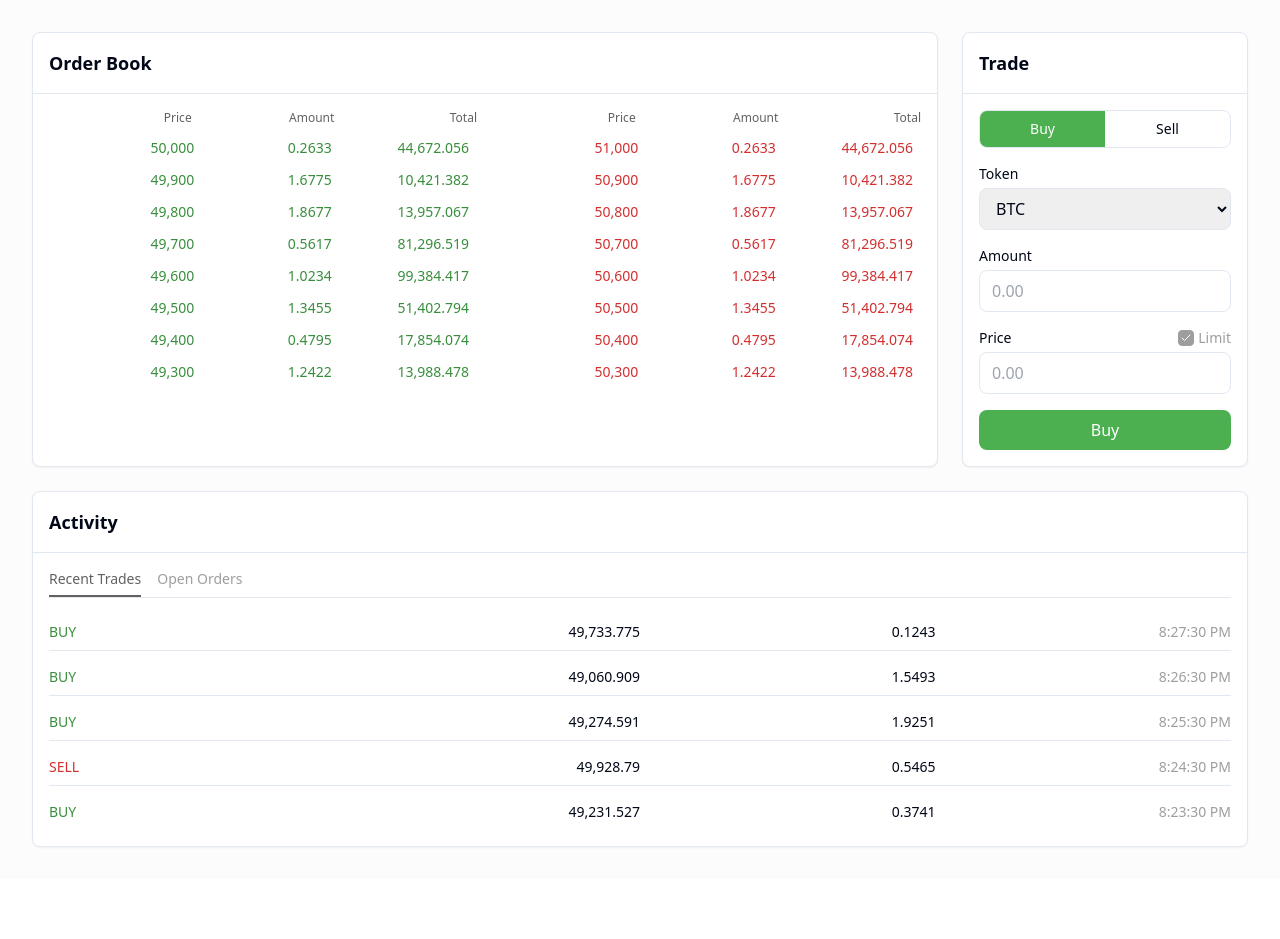
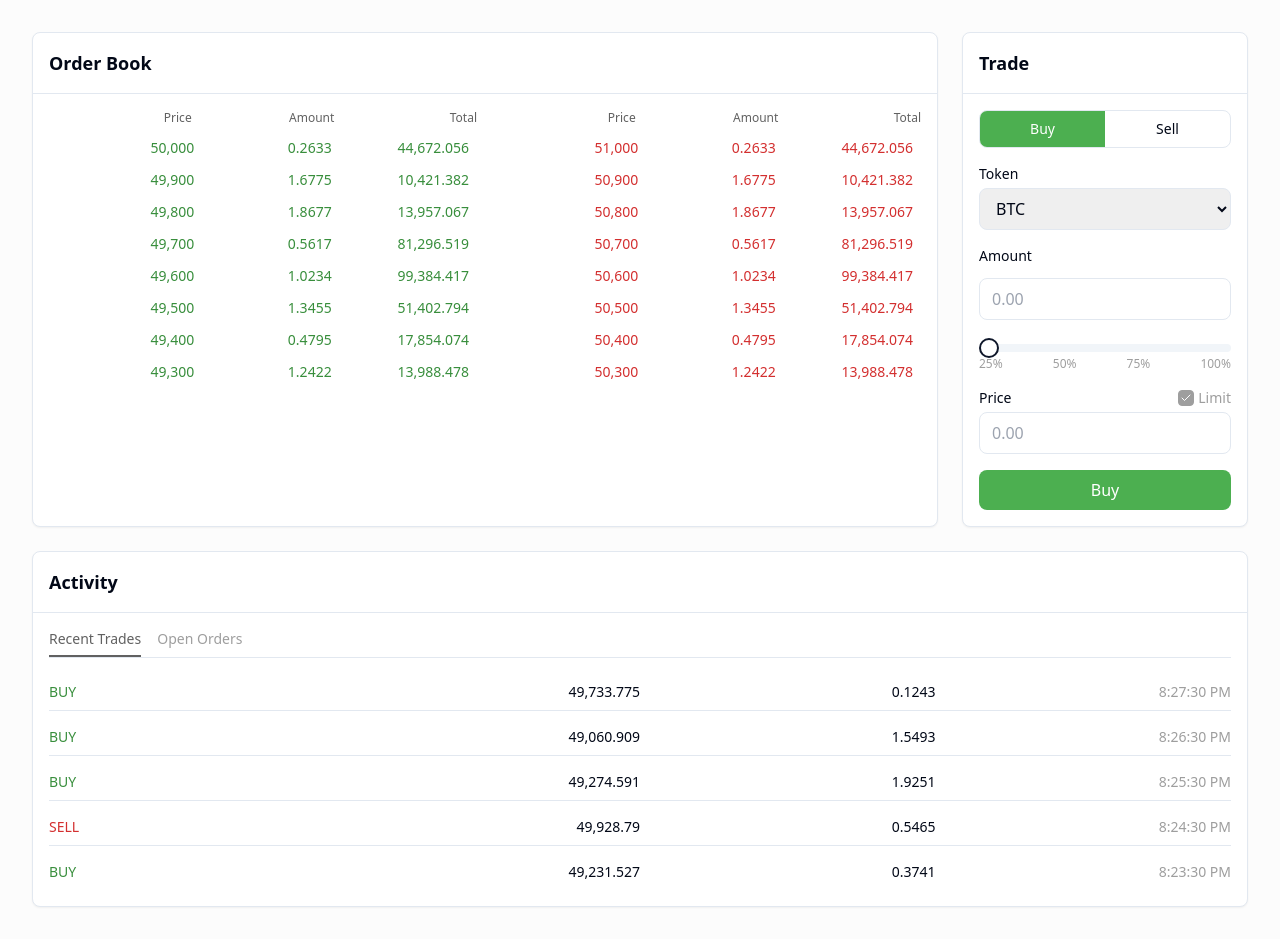
Before and after one commit to aspensprotocol/tradeglance-ui, a React (Vite) app: page / in a window 1280 px wide. Before the commit the page ends 879 px from the top, so only its background shows below. Built offline with nearby package versions, Linux system fonts and the light colour scheme.

Commit message:
Update Trade pane with slider
Added a slider beneath the Amount input in the Trade pane.  The slider includes marks at 25%, 50%, 75%, and 100%.

```diff
--- a/src/components/TradeForm.tsx
+++ b/src/components/TradeForm.tsx
@@ -2,6 +2,7 @@
 import { useState } from "react";
 import { cn } from "@/lib/utils";
 import { Check } from "lucide-react";
+import { Slider } from "@/components/ui/slider";
 
 const tokens = ["BTC", "ETH", "SOL", "AVAX"];
 
@@ -9,6 +10,14 @@ const TradeForm = () => {
   const [activeTab, setActiveTab] = useState<"buy" | "sell">("buy");
   const [isLimit, setIsLimit] = useState(true);
   const [selectedToken, setSelectedToken] = useState(tokens[0]);
+  const [amount, setAmount] = useState("");
+  const [sliderValue, setSliderValue] = useState([0]);
+
+  const handleSliderChange = (value: number[]) => {
+    setSliderValue(value);
+    // Assuming max amount is 100 for this example
+    setAmount((value[0]).toString());
+  };
 
   return (
     <div className="h-full bg-white rounded-lg shadow-sm border animate-fade-in">
@@ -60,13 +69,37 @@ const TradeForm = () => {
             </select>
           </div>
 
-          <div>
+          <div className="space-y-2">
             <label className="block text-sm font-medium mb-1">Amount</label>
             <input
               type="number"
+              value={amount}
+              onChange={(e) => setAmount(e.target.value)}
               className="w-full px-3 py-2 rounded-lg border focus:outline-none focus:ring-2 focus:ring-neutral"
               placeholder="0.00"
             />
+            <div className="pt-4">
+              <Slider
+                defaultValue={[0]}
+                value={sliderValue}
+                onValueChange={handleSliderChange}
+                max={100}
+                step={1}
+                className="w-full"
+                marks={[
+                  { value: 25, label: '25%' },
+                  { value: 50, label: '50%' },
+                  { value: 75, label: '75%' },
+                  { value: 100, label: '100%' }
+                ]}
+              />
+              <div className="flex justify-between mt-1 text-xs text-neutral">
+                <span>25%</span>
+                <span>50%</span>
+                <span>75%</span>
+                <span>100%</span>
+              </div>
+            </div>
           </div>
 
           <div>
```
